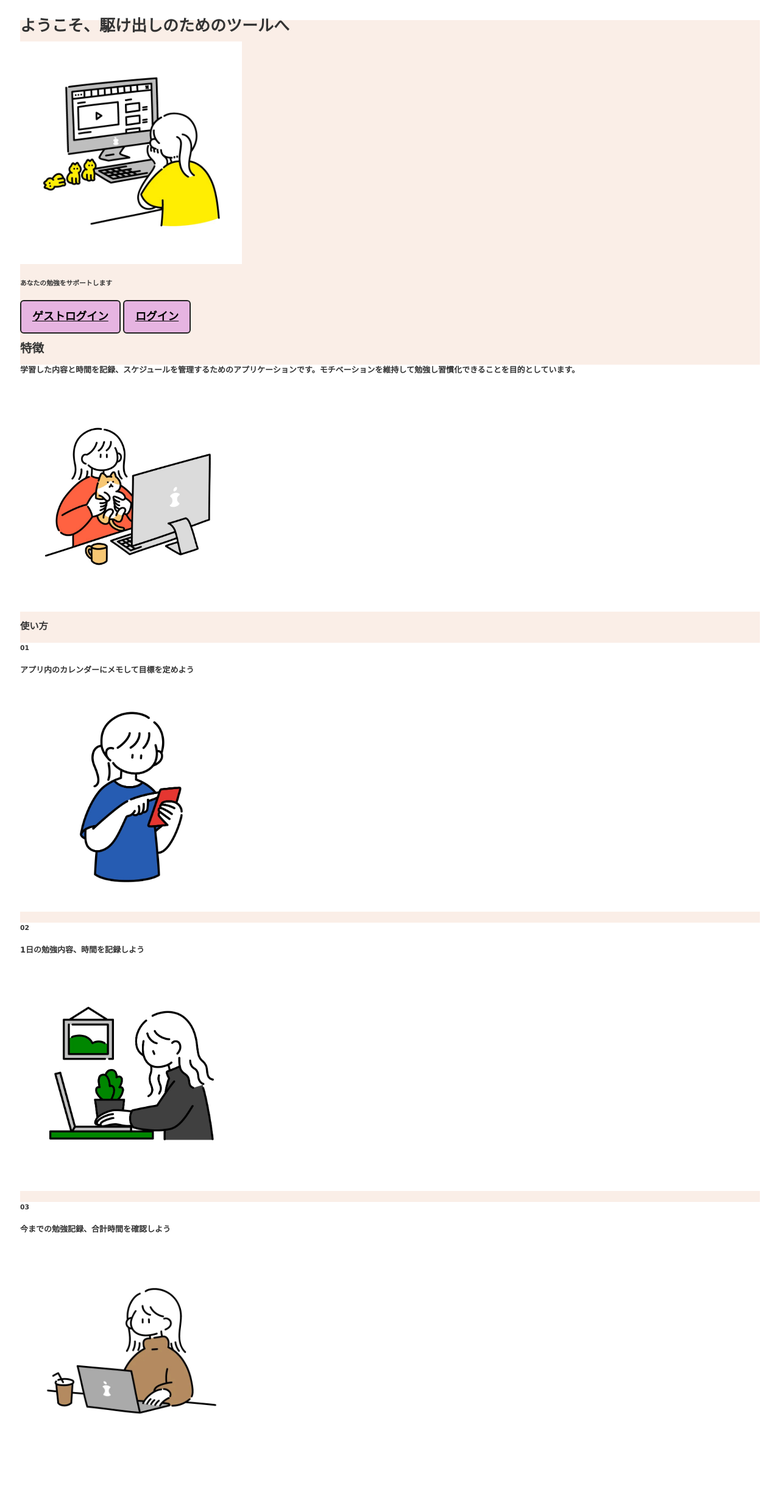
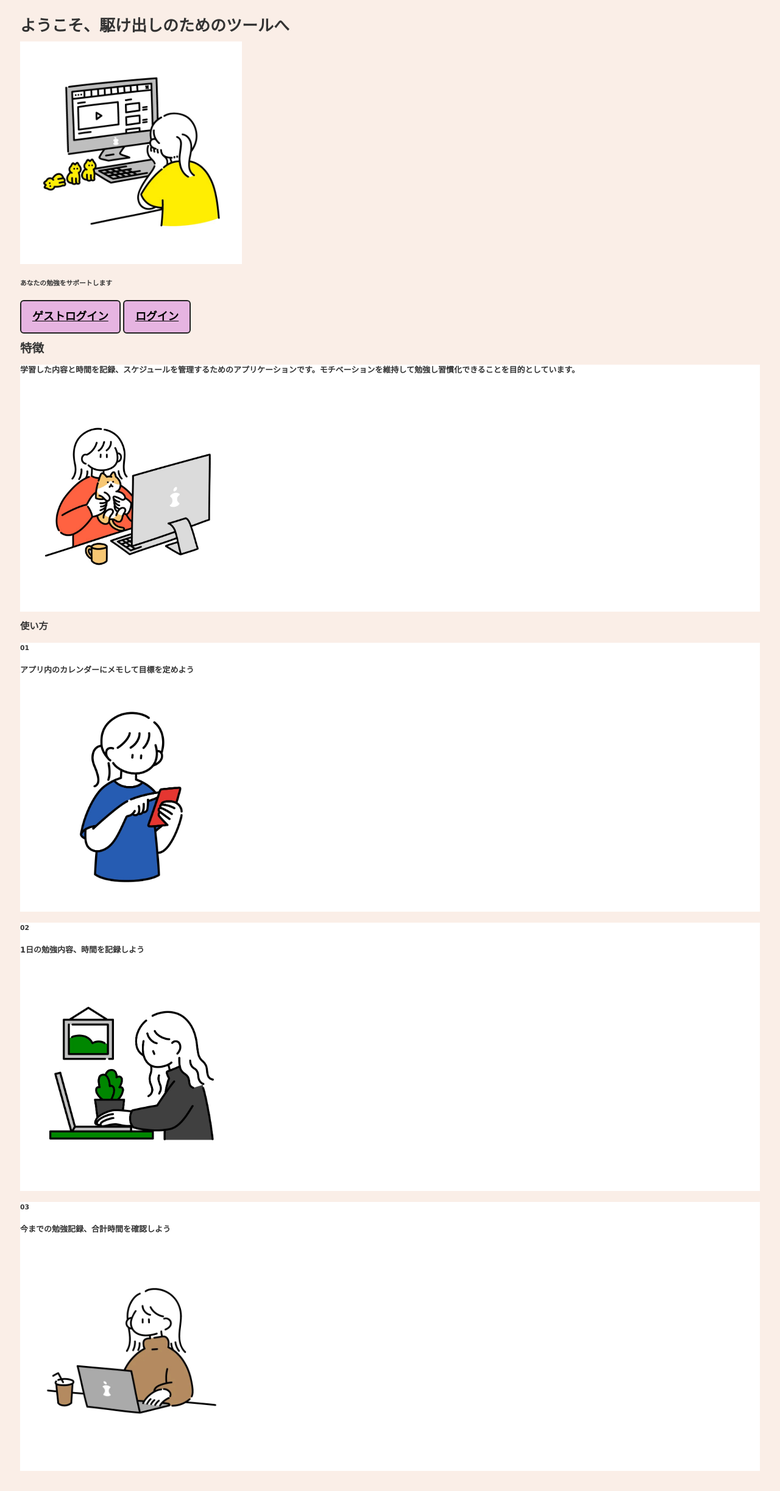
Before and after one commit to okabekaito/study_app, a Rails app: page / in a window 1280 px wide. Shown: the whole page at 61% size. Run offline with Rails 7, Linux system fonts and the light colour scheme; style sheets or scripts are compiled from the project's sources; some libraries are stand-ins or nearby versions.

Commit message:
backcolor

```diff
--- a/app/assets/stylesheets/application.css
+++ b/app/assets/stylesheets/application.css
@@ -21,6 +21,9 @@
   color: #078080;
 }
 a:visited {
-  color: rgb(40, 167, 226);
+  color: rgb(46, 93, 114);
   text-decoration: none;
 }
+body {
+  background-color: #faeee7;
+}
--- a/app/assets/stylesheets/hellos.scss
+++ b/app/assets/stylesheets/hellos.scss
@@ -1,9 +1,6 @@
 // Place all the styles related to the Hellos controller here.
 // They will automatically be included in application.css.
 // You can use Sass (SCSS) here: https://sass-lang.com/
-.hellos {
-  background-color: #faeee7;
-}
 
 .icon {
   width: 30%;
```
